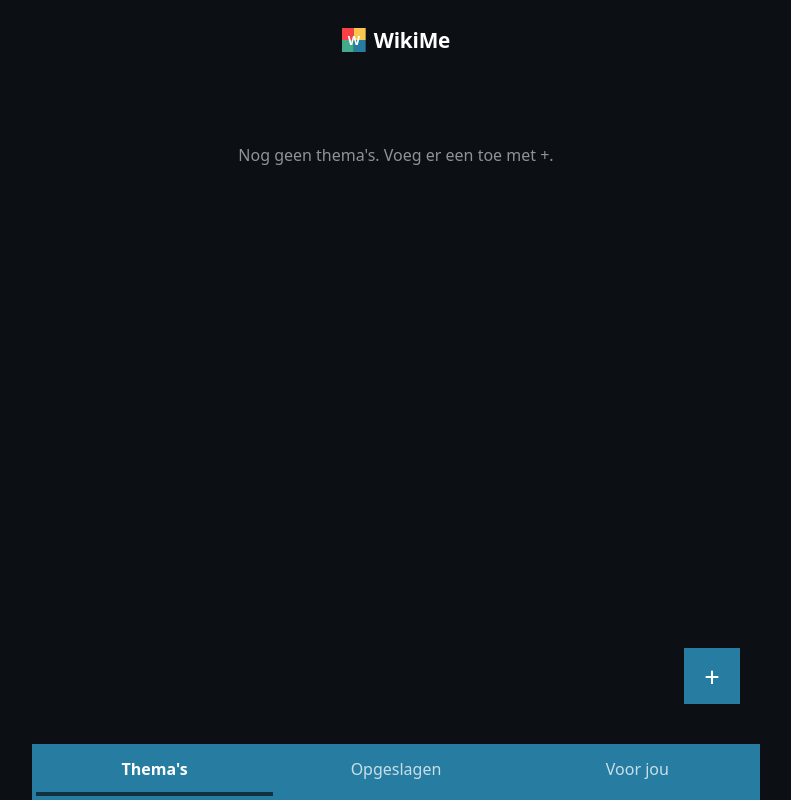
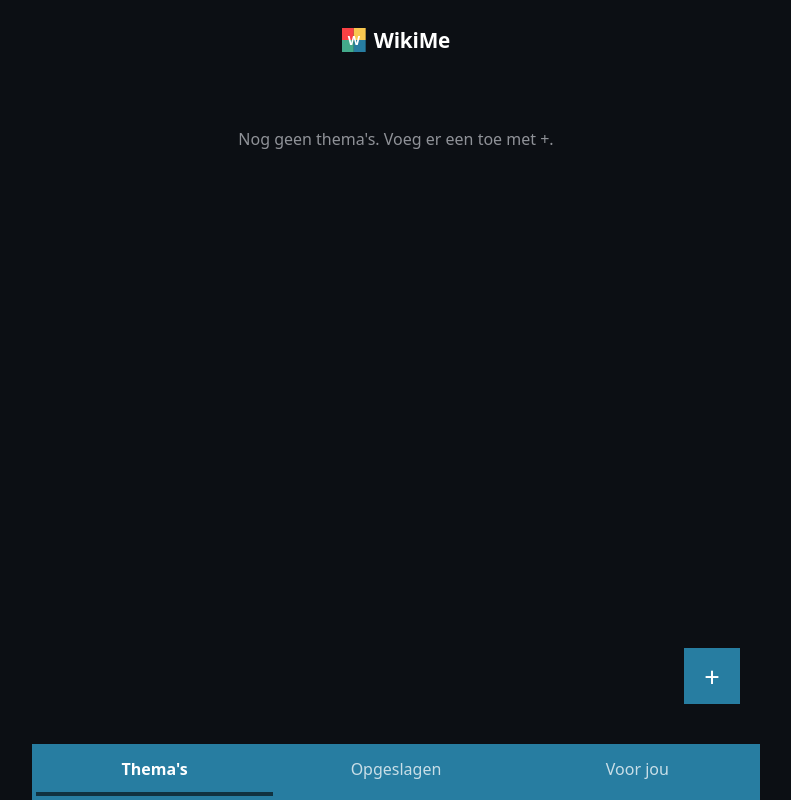
Before and after one commit to randelldb/wikiMe, a React (Vite) app: page / in a window 1280 px wide. Shown: the whole page, without its empty margins (244-1035 px from the left). Built offline with nearby package versions, Linux system fonts and the light colour scheme.

Commit message:
Content: no vertical padding
Generated by Mistral Vibe.
Co-Authored-By: Mistral Vibe <vibe@mistral.ai>

```diff
--- a/src/index.css
+++ b/src/index.css
@@ -73,7 +73,7 @@ body {
 }
 
 .content {
-  padding: 16px 0 24px;
+  padding: 0;
 }
 
 .empty,
```
